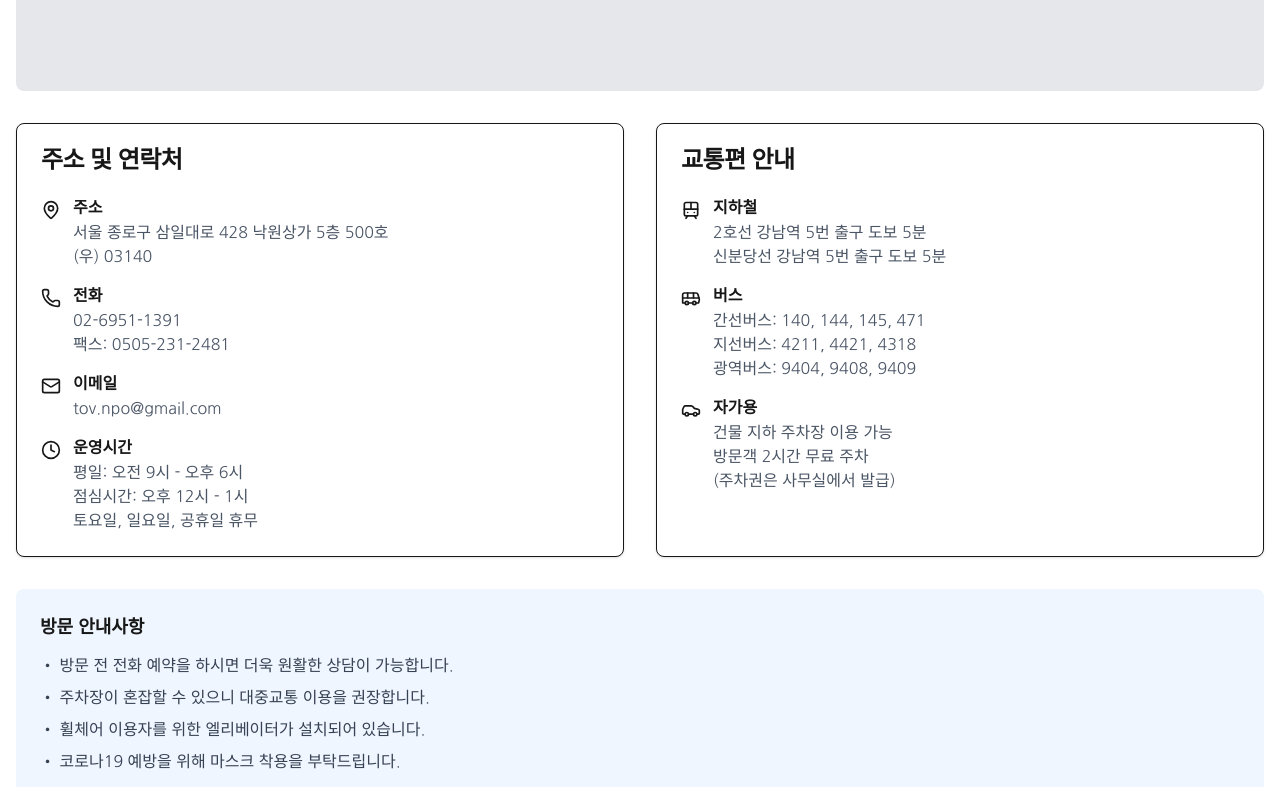
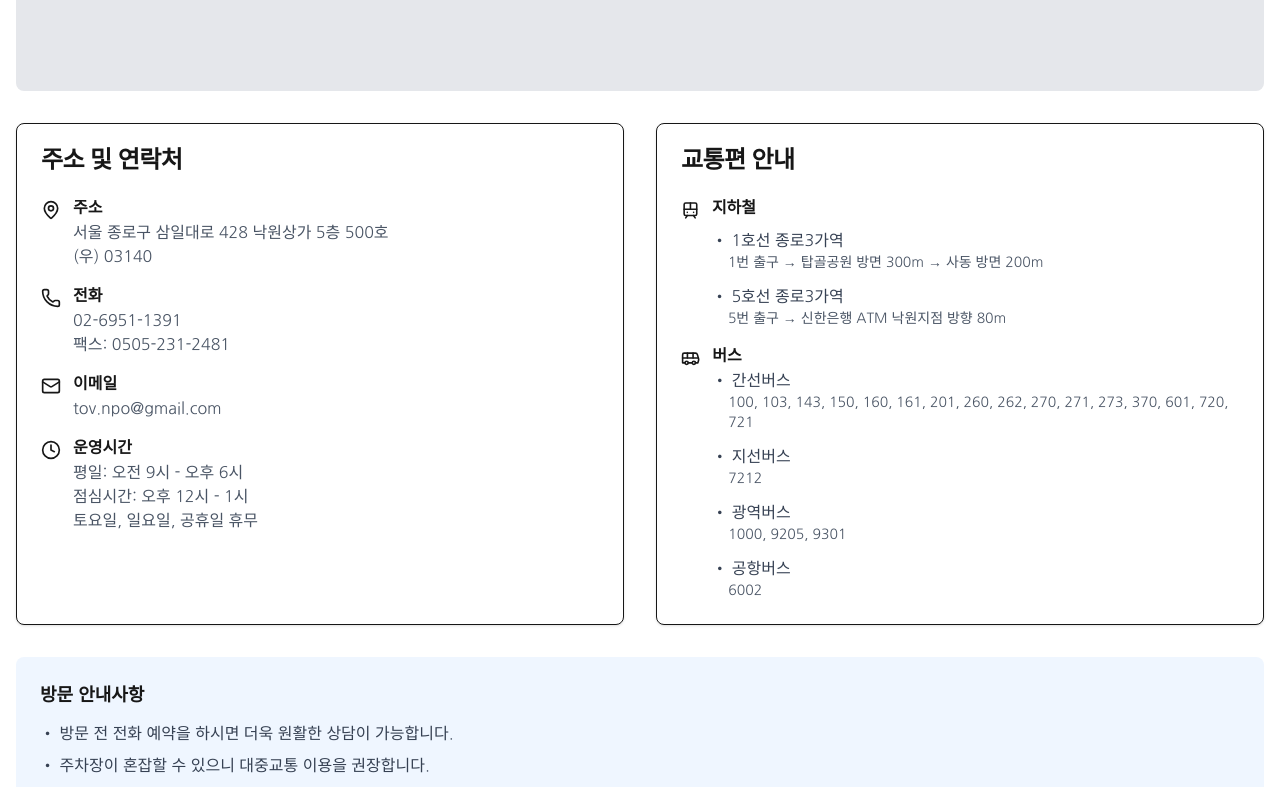
Before and after one commit to c-f-an/tov-nextjs, a Next.js app: page /about/location in a window 1280 px wide. Shown: the part 602-1389 px from the top of the page. Built offline with nearby package versions, Linux system fonts and the light colour scheme; no server answers.

Commit message:
교통편 안내 수정

```diff
--- a/src/app/about/location/page.tsx
+++ b/src/app/about/location/page.tsx
@@ -108,13 +108,26 @@ export default function LocationPage() {
             <CardContent className="space-y-4">
               <div className="flex items-start gap-3">
                 <Train className="h-5 w-5 text-primary mt-1" />
+                <div className="w-full">
+                  <p className="font-semibold mb-2">지하철</p>
+                  <div className="space-y-3 text-gray-600">
                     <div>
-                  <p className="font-semibold">지하철</p>
-                  <p className="text-gray-600">
-                    2호선 강남역 5번 출구 도보 5분
-                    <br />
-                    신분당선 강남역 5번 출구 도보 5분
+                      <p className="font-medium text-gray-700">
+                        • 1호선 종로3가역
                       </p>
+                      <p className="ml-4 text-sm">
+                        1번 출구 → 탑골공원 방면 300m → 사동 방면 200m
+                      </p>
+                    </div>
+                    <div>
+                      <p className="font-medium text-gray-700">
+                        • 5호선 종로3가역
+                      </p>
+                      <p className="ml-4 text-sm">
+                        5번 출구 → 신한은행 ATM 낙원지점 방향 80m
+                      </p>
+                    </div>
+                  </div>
                 </div>
               </div>
 
@@ -122,27 +135,27 @@ export default function LocationPage() {
                 <Bus className="h-5 w-5 text-primary mt-1" />
                 <div>
                   <p className="font-semibold">버스</p>
-                  <p className="text-gray-600">
-                    간선버스: 140, 144, 145, 471
-                    <br />
-                    지선버스: 4211, 4421, 4318
-                    <br />
-                    광역버스: 9404, 9408, 9409
+                  <div className="space-y-3 text-gray-600">
+                    <div>
+                      <p className="font-medium text-gray-700">• 간선버스</p>
+                      <p className="ml-4 text-sm">
+                        100, 103, 143, 150, 160, 161, 201, 260, 262, 270, 271,
+                        273, 370, 601, 720, 721
                       </p>
                     </div>
+                    <div>
+                      <p className="font-medium text-gray-700">• 지선버스</p>
+                      <p className="ml-4 text-sm">7212</p>
                     </div>
-
-              <div className="flex items-start gap-3">
-                <Car className="h-5 w-5 text-primary mt-1" />
                     <div>
-                  <p className="font-semibold">자가용</p>
-                  <p className="text-gray-600">
-                    건물 지하 주차장 이용 가능
-                    <br />
-                    방문객 2시간 무료 주차
-                    <br />
-                    (주차권은 사무실에서 발급)
-                  </p>
+                      <p className="font-medium text-gray-700">• 광역버스</p>
+                      <p className="ml-4 text-sm">1000, 9205, 9301</p>
+                    </div>
+                    <div>
+                      <p className="font-medium text-gray-700">• 공항버스</p>
+                      <p className="ml-4 text-sm">6002</p>
+                    </div>
+                  </div>
                 </div>
               </div>
             </CardContent>
```
Lines whose indentation alone changed are shown as unchanged.
